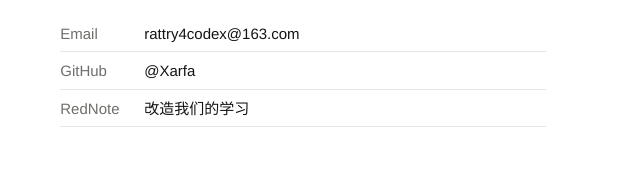
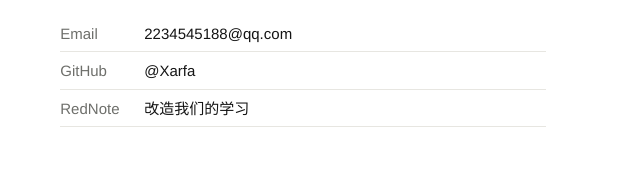
Before and after one commit to Xarfa/wffp, a plain HTML site: page index.html in a window 1280 px wide. Shown: the part 1664-1857 px from the top of the page, 636-1276 px from the left. Drawn offline with Linux system fonts and the light colour scheme.

Commit message:
contact: rebind FormSubmit + mailto to 2234545188@qq.com

```diff
--- a/index.html
+++ b/index.html
@@ -61,7 +61,7 @@
       <div class="contact-grid">
         <div>
           <h2>say hello</h2>
-          <form action="https://formsubmit.co/rattry4codex@163.com" method="POST">
+          <form action="https://formsubmit.co/2234545188@qq.com" method="POST">
             <input type="hidden" name="_subject" value="New message from xarfa.github.io/wffp">
             <input type="hidden" name="_captcha" value="false">
             <input type="hidden" name="_template" value="table">
@@ -85,7 +85,7 @@
             <img src="assets/contact-me.jpg" alt="The shelf where the pen lives" loading="lazy">
           </figure>
           <div class="contact-links">
-            <a href="mailto:rattry4codex@163.com"><span class="k">Email</span>rattry4codex@163.com</a>
+            <a href="mailto:2234545188@qq.com"><span class="k">Email</span>2234545188@qq.com</a>
             <a href="https://github.com/Xarfa" target="_blank" rel="noopener"><span class="k">GitHub</span>@Xarfa</a>
             <a href="https://www.xiaohongshu.com/user/profile/65b21361000000000e00224f" target="_blank" rel="noopener"><span class="k">RedNote</span>改造我们的学习</a>
           </div>
```
